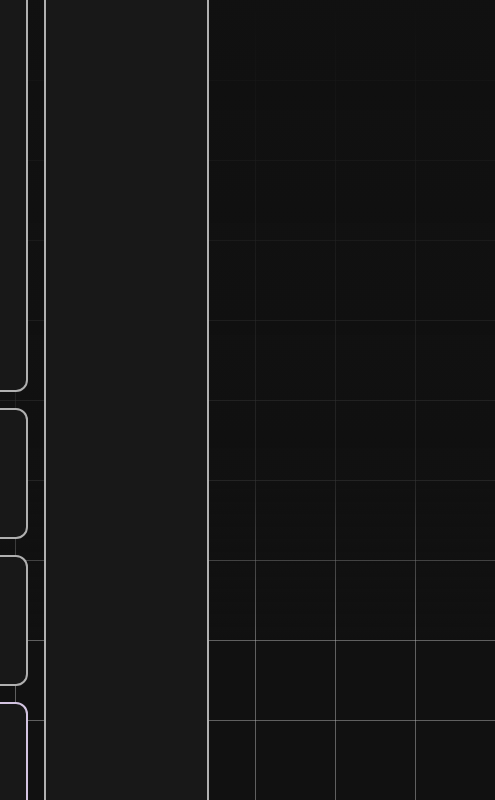
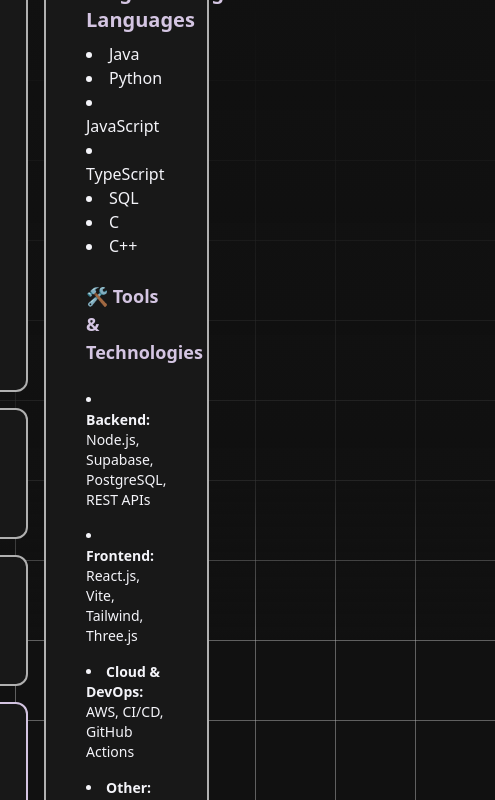
Before and after one commit to cjron128/portfolio-website, a website: page index.html in a window 1280 px wide. Shown: the top 800 px of the page, 785-1280 px from the left. Drawn offline with nearby package versions, Linux system fonts and the light colour scheme; no server answers.

Commit message:
formatted toolbox section

```diff
--- a/index.html
+++ b/index.html
@@ -148,13 +148,18 @@
         <div class="info-section col-start-1 row-span-4 col-span-3 px-10 py-10 flex flex-col justify-center">
             <div class="flex flex-row-reverse gap-10">
                 <div class="w-3/4 text-left">
-                    <p>Hi, I'm <span class="font-bold text-[var(--accent4)]">Christopher Ron</span>, a recent Computer Science
-                        graduate from <span class="font-bold text-[var(--accent4)]">Western Washington University</span>.</p>
+                    <p>Hi, I'm <span class="font-bold text-[var(--accent4)]">Christopher Ron</span>, a recent Computer
+                        Science
+                        graduate from <span class="font-bold text-[var(--accent4)]">Western Washington
+                            University</span>.</p>
 
-                    <p class="mt-4">I love <span class="font-bold text-[var(--accent4)]">building things</span>—whether it’s
-                        writing <span class="font-bold text-[var(--accent4)]">clean, efficient code</span>, optimizing a system for
+                    <p class="mt-4">I love <span class="font-bold text-[var(--accent4)]">building things</span>—whether
+                        it’s
+                        writing <span class="font-bold text-[var(--accent4)]">clean, efficient code</span>, optimizing a
+                        system for
                         performance,
-                        or solving a tricky problem. I find the most fulfillment in <span class="font-bold text-[var(--accent4)]">bringing
+                        or solving a tricky problem. I find the most fulfillment in <span
+                            class="font-bold text-[var(--accent4)]">bringing
                             ideas to life</span>
                         through thoughtful design, problem-solving, and a drive for innovation.</p>
 
@@ -163,9 +168,11 @@
                         <span class="font-bold text-[var(--accent4)]">experimenting in the kitchen</span>,
                         <span class="font-bold text-[var(--accent4)]">modding old Nintendo consoles</span>, or
                         <span class="font-bold text-[var(--accent4)]">playing guitar</span>.
-                        I love <span class="font-bold text-[var(--accent4)]">tinkering</span>—whether it’s with code, hardware, or a new
+                        I love <span class="font-bold text-[var(--accent4)]">tinkering</span>—whether it’s with code,
+                        hardware, or a new
                         recipe.
-                        Let’s connect and talk about <span class="font-bold text-[var(--accent4)]">what you're building</span>!
+                        Let’s connect and talk about <span class="font-bold text-[var(--accent4)]">what you're
+                            building</span>!
                     </p>
                 </div>
                 <div class="w-1/4 my-auto">
@@ -177,11 +184,42 @@
 
 
 
-        <!-- Right Placeholder Section -->
-        <div class="info-section col-start-4 row-span-8 col-span-1">
+        <!-- My Toolbox -->
+        <div class="info-section col-start-4 row-span-8 col-span-1 px-10 py-10 flex flex-col">
+            <h3 class="text-2xl font-bold text-[var(--accent4)] mb-6">My Toolbox</h3>
+
+            <!-- Programming Languages -->
+            <div class="mb-6">
+                <div class="flex items-center mb-2">
+                    <h4 class="text-xl font-semibold text-[var(--accent4)]">💻 Programming Languages</h4>
+                </div>
+                <ul class="list-disc list-inside text-[var(--accent3)]">
+                    <li>Java</li>
+                    <li>Python</li>
+                    <li>JavaScript</li>
+                    <li>TypeScript</li>
+                    <li>SQL</li>
+                    <li>C</li>
+                    <li>C++</li>
+                </ul>
+            </div>
+
+            <!-- Tools & Technologies -->
+            <div>
+                <div class="mb-6">
+                    <h4 class="text-lg font-semibold text-[var(--accent4)]">🛠 Tools &amp; Technologies</h4>
+                </div>
+                <ul class="list-disc list-inside text-sm text-[var(--accent3)] space-y-4">
+                    <li><strong>Backend:</strong> Node.js, Supabase, PostgreSQL, REST APIs</li>
+                    <li><strong>Frontend:</strong> React.js, Vite, Tailwind, Three.js</li>
+                    <li><strong>Cloud &amp; DevOps:</strong> AWS, CI/CD, GitHub Actions</li>
+                    <li><strong>Other:</strong> Stripe, API Testing, Logging, Monitoring</li>
+                </ul>
+            </div>
         </div>
 
-        <!-- Modified Contact Info (2 rows) -->
+
+        <!-- Links -->
         <div class="info-section col-start-1 row-span-2 col-span-1 flex items-center justify-center p-4">
             <div class="flex items-center space-x-5">
                 <span class="text-xl font-bold">Links:</span>
```
